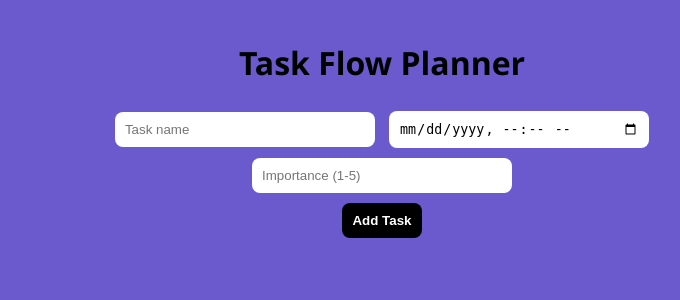
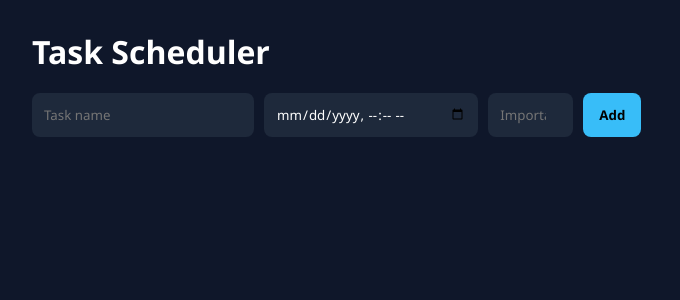
Before and after one commit to yuvanidhi2007/ai-study-planner, a Flask app: template ai-study-planner/templates/priorityqueue.html in a window 1280 px wide. Shown: the top 300 px of the page, without its empty margins (258-938 px from the left). Run offline with Flask 3, Linux system fonts and the light colour scheme; the template is opened without the code that fills it, so the values that code supplies are empty.

Commit message:
priorityqueue.html

```diff
--- a/ai-study-planner/templates/priorityqueue.html
+++ b/ai-study-planner/templates/priorityqueue.html
@@ -1,89 +1,237 @@
 <!DOCTYPE html>
-<html>
+<html lang="en">
 <head>
-    <title>Task Flow Planner</title>
+<meta charset="UTF-8">
+<title>Task Scheduler</title>
 
 <style>
-        body {
+* {
+    margin: 0;
+    padding: 0;
+    box-sizing: border-box;
     font-family: 'Segoe UI', sans-serif;
-            background: slateblue;
-            color: white;
-            text-align: center;
-            margin: 0;
-            padding: 20px;
 }
 
-        h1 {
-            color: black;
+body {
+    background: #0f172a;
+    color: white;
+    padding: 30px;
 }
 
+/* Container */
 .container {
-            max-width: 600px;
+    max-width: 700px;
     margin: auto;
 }
 
-        input, button {
-            padding: 10px;
-            margin: 5px;
-            border-radius: 8px;
-            border: none;
+/* Header */
+h1 {
+    margin-bottom: 20px;
+}
+
+/* Input box */
+.input-box {
+    display: flex;
+    gap: 10px;
+    flex-wrap: wrap;
+    margin-bottom: 20px;
 }
 
 input {
-            width: 40%;
+    padding: 12px;
+    border-radius: 8px;
+    border: none;
+    background: #1e293b;
+    color: white;
 }
 
 button {
-            background-color: black;
-            color: white;
+    padding: 12px 16px;
+    border-radius: 8px;
+    border: none;
+    background: #38bdf8;
+    color: black;
+    font-weight: bold;
     cursor: pointer;
+}
+
+button:hover {
+    background: #0ea5e9;
+}
+
+/* Task card */
+.task-card {
+    background: rgba(255,255,255,0.05);
+    padding: 18px;
+    border-radius: 14px;
+    margin-bottom: 12px;
+    border-left: 6px solid #22c55e;
+    transition: 0.3s;
+}
+
+.task-card:hover {
+    transform: translateY(-4px);
+}
+
+/* Text */
+.task-name {
+    font-size: 18px;
     font-weight: bold;
 }
 
-        button:hover {
-            background-color: #C71585;;
-        }
-
-        .task-card {
-            background: white;
-            color: black;
-            padding: 15px;
-            margin: 10px 0;
-            border-radius: 12px;
-            text-align: left;
-        }
-
 .deadline {
-            font-size: 14px;
-            color: #444;
+    font-size: 13px;
+    color: #cbd5f5;
 }
 
 .countdown {
     font-size: 14px;
-            color: red;
+    margin-top: 5px;
 }
+
+/* Priority colors */
+.low { border-color: #22c55e; }
+.medium { border-color: #facc15; }
+.high { border-color: #ef4444; }
+
 </style>
 </head>
 
 <body>
 
-<h1>Task Flow Planner</h1>
-
 <div class="container">
 
+    <h1>Task Scheduler</h1>
+
+    <div class="input-box">
         <input id="taskName" placeholder="Task name">
         <input id="deadline" type="datetime-local">
-    <input id="importance" type="number" min="1" max="5" placeholder="Importance (1-5)">
-
-    <br>
-
-    <button onclick="addTask()">Add Task</button>
+        <input id="importance" type="number" min="1" max="5" placeholder="Importance">
+        <button onclick="addTask()">Add</button>
+    </div>
 
     <div id="taskList"></div>
 
 </div>
 
-<script src="priorityqueue.js"></script>
+<script>
+
+// ===== YOUR ORIGINAL LOGIC (UPGRADED UI ONLY) =====
+
+class Task {
+    constructor(name, deadline, importance) {
+        this.name = name;
+        this.deadline = deadline ? new Date(deadline) : null;
+        this.importance = importance;
+        this.priority = this.calculatePriority();
+    }
+
+    calculatePriority() {
+        let urgency = 0;
+
+        if (this.deadline) {
+            const now = new Date();
+            const timeLeft = (this.deadline - now) / (1000 * 60 * 60);
+
+            if (timeLeft <= 0) urgency = 10;
+            else urgency = 1 / timeLeft;
+        }
+
+        return (this.importance * 3) + (urgency * 5);
+    }
+}
+
+class MaxHeap {
+    constructor() {
+        this.heap = [];
+    }
+
+    insert(task) {
+        this.heap.push(task);
+        this.heap.sort((a, b) => b.priority - a.priority);
+    }
+
+    rebuildHeap() {
+        this.heap.forEach(t => t.priority = t.calculatePriority());
+        this.heap.sort((a, b) => b.priority - a.priority);
+    }
+}
+
+const taskQueue = new MaxHeap();
+
+function formatTime(date) {
+    return date.toLocaleString();
+}
+
+function getCountdown(deadline) {
+    const now = new Date();
+    const diff = deadline - now;
+
+    if (diff <= 0) return "Overdue 🔴";
+
+    const h = Math.floor(diff / (1000*60*60));
+    const m = Math.floor((diff/(1000*60))%60);
+    const s = Math.floor((diff/1000)%60);
+
+    return `${h}h ${m}m ${s}s`;
+}
+
+function getPriorityClass(priority){
+    if(priority > 8) return "high";
+    if(priority > 4) return "medium";
+    return "low";
+}
+
+function addTask() {
+    const name = document.getElementById("taskName").value.trim();
+    const deadline = document.getElementById("deadline").value;
+    const importance = parseInt(document.getElementById("importance").value);
+
+    if (!name || isNaN(importance)) return alert("Fill all fields");
+
+    const task = new Task(name, deadline, importance);
+    taskQueue.insert(task);
+
+    updateUI();
+}
+
+function updateUI() {
+    const container = document.getElementById("taskList");
+    container.innerHTML = "";
+
+    taskQueue.heap.forEach(task => {
+
+        const div = document.createElement("div");
+
+        const cls = getPriorityClass(task.priority);
+
+        div.className = "task-card " + cls;
+
+        let deadlineHTML = "";
+
+        if (task.deadline) {
+            deadlineHTML = `
+                <div class="deadline">Due: ${formatTime(task.deadline)}</div>
+                <div class="countdown">${getCountdown(task.deadline)}</div>
+            `;
+        }
+
+        div.innerHTML = `
+            <div class="task-name">${task.name}</div>
+            ${deadlineHTML}
+        `;
+
+        container.appendChild(div);
+    });
+}
+
+// live update
+setInterval(() => {
+    taskQueue.rebuildHeap();
+    updateUI();
+}, 1000);
+
+</script>
 
 </body>
 </html>
```
Lines whose indentation alone changed are shown as unchanged.
